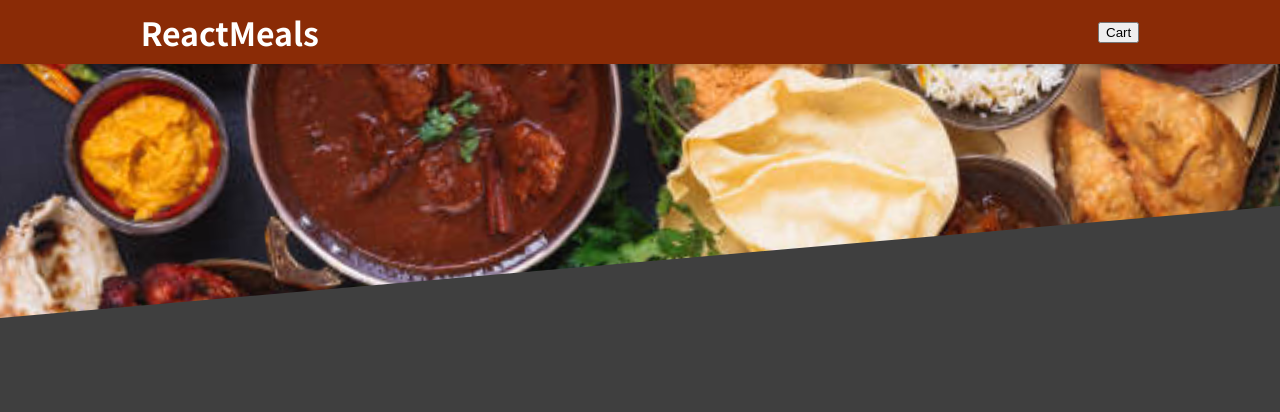
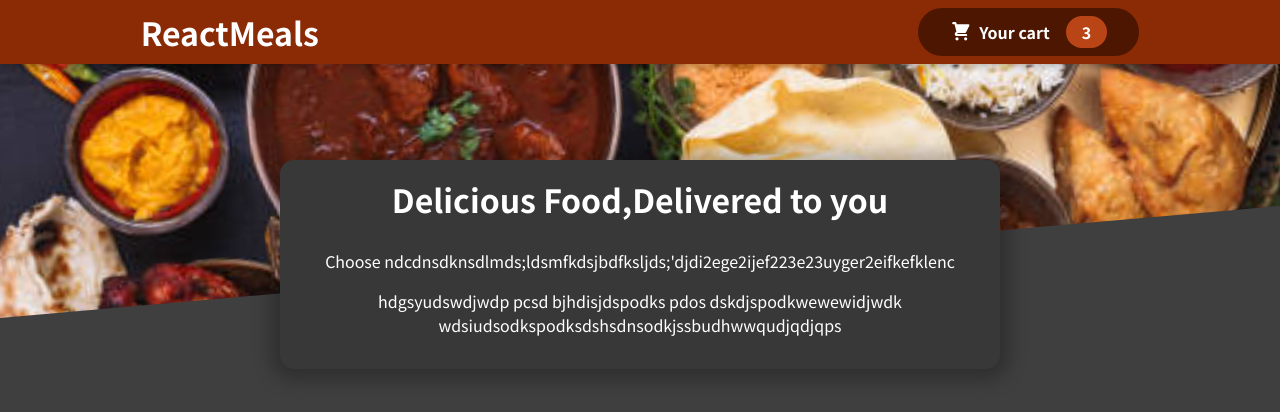
Before and after one commit to fhhdjfhedjdkjd123/reactjs-creating-a-restaurent-website, a React (Create React App) app: page / in a window 1280 px wide. Shown: the top 412 px of the page. Built offline with nearby package versions, Linux system fonts and the light colour scheme.

Commit message:
add restaurent summary

```diff
--- a/src/App.js
+++ b/src/App.js
@@ -1,10 +1,12 @@
 import { Fragment } from 'react';
 import Header from './components/Layout/Header.js';
+import MealsSummary from './components/Meals/MealsSummary.js';
 
 function App() {
   return (
     <Fragment>
       <Header/>
+      <MealsSummary />
     </Fragment>
   );
 }
--- /dev/null
+++ b/src/components/Cart/CartIcon.js
@@ -0,0 +1,13 @@
+const CartIcon = () => {
+    return (
+      <svg
+        xmlns='http://www.w3.org/2000/svg'
+        viewBox='0 0 20 20'
+        fill='currentColor'
+      >
+        <path d='M3 1a1 1 0 000 2h1.22l.305 1.222a.997.997 0 00.01.042l1.358 5.43-.893.892C3.74 11.846 4.632 14 6.414 14H15a1 1 0 000-2H6.414l1-1H14a1 1 0 00.894-.553l3-6A1 1 0 0017 3H6.28l-.31-1.243A1 1 0 005 1H3zM16 16.5a1.5 1.5 0 11-3 0 1.5 1.5 0 013 0zM6.5 18a1.5 1.5 0 100-3 1.5 1.5 0 000 3z' />
+      </svg>
+    );
+  };
+
+  export default CartIcon;
--- a/src/components/Layout/Header.js
+++ b/src/components/Layout/Header.js
@@ -1,14 +1,15 @@
 import { Fragment } from "react";
 import classes from './Header.module.css';
 import mealsImage from '../../assets/meals.png';
+import HeaderCartButton from "./HeaderCartButton";
 
 
-const Header = props=>{
+const Header = (props)=>{
     return(
         <Fragment>
             <header className={classes.header}>
                 <h1>ReactMeals</h1>
-                <button>Cart</button>
+                <HeaderCartButton></HeaderCartButton>
             </header>
             <div className={classes['main-image']}>
                 <img src={mealsImage} alt="meals img is loading"/>
--- /dev/null
+++ b/src/components/Layout/HeaderCartButton.js
@@ -0,0 +1,17 @@
+import CartIcon from "../Cart/CartIcon";
+import classes from './HeaderCartButton.module.css';
+
+const HeaderCartButton=()=>{
+    return(
+        <button className={classes.button}>
+            <span className={classes.icon}>
+                <CartIcon></CartIcon>
+            </span>
+            <span>Your cart</span>
+            <span className={classes.badge}>3</span>
+        </button>
+    )
+
+}
+
+export default HeaderCartButton;
--- /dev/null
+++ b/src/components/Layout/HeaderCartButton.module.css
@@ -0,0 +1,59 @@
+.button {
+    cursor: pointer;
+    font: inherit;
+    border: none;
+    background-color: #4d1601;
+    color: white;
+    padding: 0.5rem 2rem;
+    display: flex;
+    justify-content: space-around;
+    align-items: center;
+    border-radius: 25px;
+    font-weight: bold;
+  }
+
+  .button:hover,
+  .button:active {
+    background-color: #2c0d00;
+  }
+
+  .icon {
+    width: 1.35rem;
+    height: 1.35rem;
+    margin-right: 0.5rem;
+  }
+
+  .badge {
+    background-color: #b94517;
+    padding: 0.25rem 1rem;
+    border-radius: 25px;
+    margin-left: 1rem;
+    font-weight: bold;
+  }
+
+  .button:hover .badge,
+  .button:active .badge {
+    background-color: #92320c;
+  }
+
+  .bump {
+    animation: bump 300ms ease-out;
+  }
+
+  @keyframes bump {
+    0% {
+      transform: scale(1);
+    }
+    10% {
+      transform: scale(0.9);
+    }
+    30% {
+      transform: scale(1.1);
+    }
+    50% {
+      transform: scale(1.15);
+    }
+    100% {
+      transform: scale(1);
+    }
+  }
--- /dev/null
+++ b/src/components/Meals/MealsSummary.js
@@ -0,0 +1,12 @@
+import React from 'react';
+import classes from './MealsSummary.module.css';
+const MealsSummary =()=>{
+    return(
+        <section className={classes.summary}>
+            <h2>Delicious Food,Delivered to you</h2>
+            <p>Choose ndcdnsdknsdlmds;ldsmfkdsjbdfksljds;'djdi2ege2ijef223e23uyger2eifkefklenc</p>
+            <p>hdgsyudswdjwdp pcsd bjhdisjdspodks pdos dskdjspodkwewewidjwdk wdsiudsodkspodksdshsdnsodkjssbudhwwqudjqdjqps</p>
+        </section>
+    )
+}
+export default MealsSummary;
--- /dev/null
+++ b/src/components/Meals/MealsSummary.module.css
@@ -0,0 +1,17 @@
+.summary {
+    text-align: center;
+    max-width: 45rem;
+    width: 90%;
+    margin: auto;
+    margin-top: -10rem;
+    position: relative;
+    background-color: #383838;
+    color: white;
+    border-radius: 14px;
+    padding: 1rem;
+    box-shadow: 0 1px 18px 10px rgba(0, 0, 0, 0.25);
+  }
+.summary h2 {
+    font-size: 2rem;
+    margin-top: 0;
+  }
```
